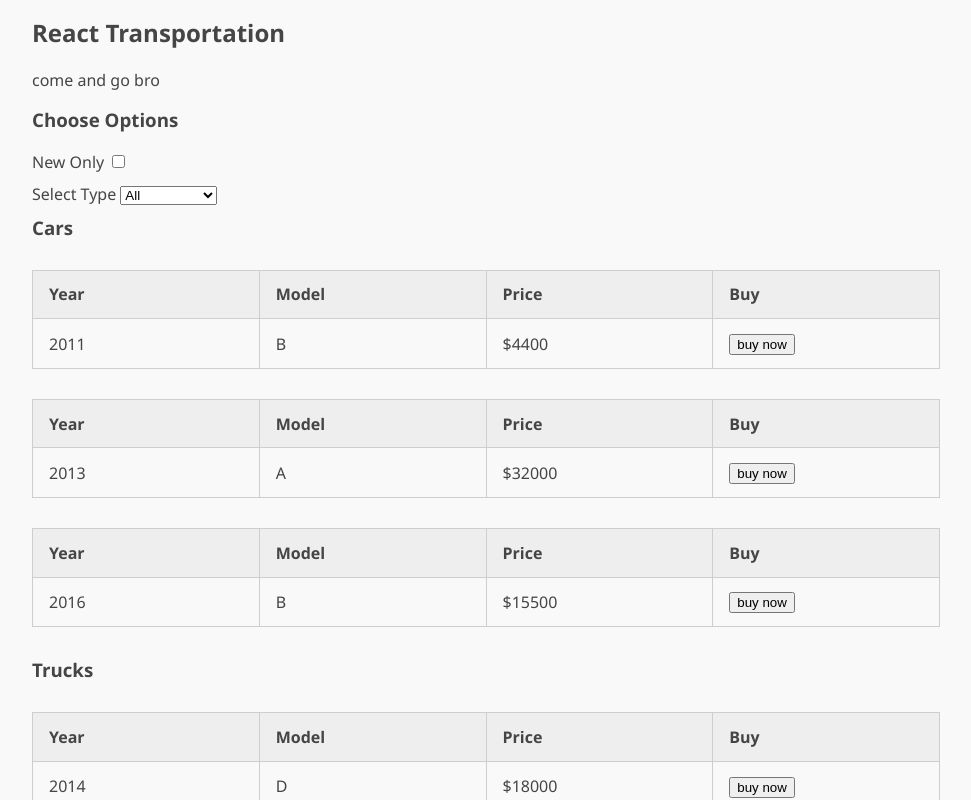
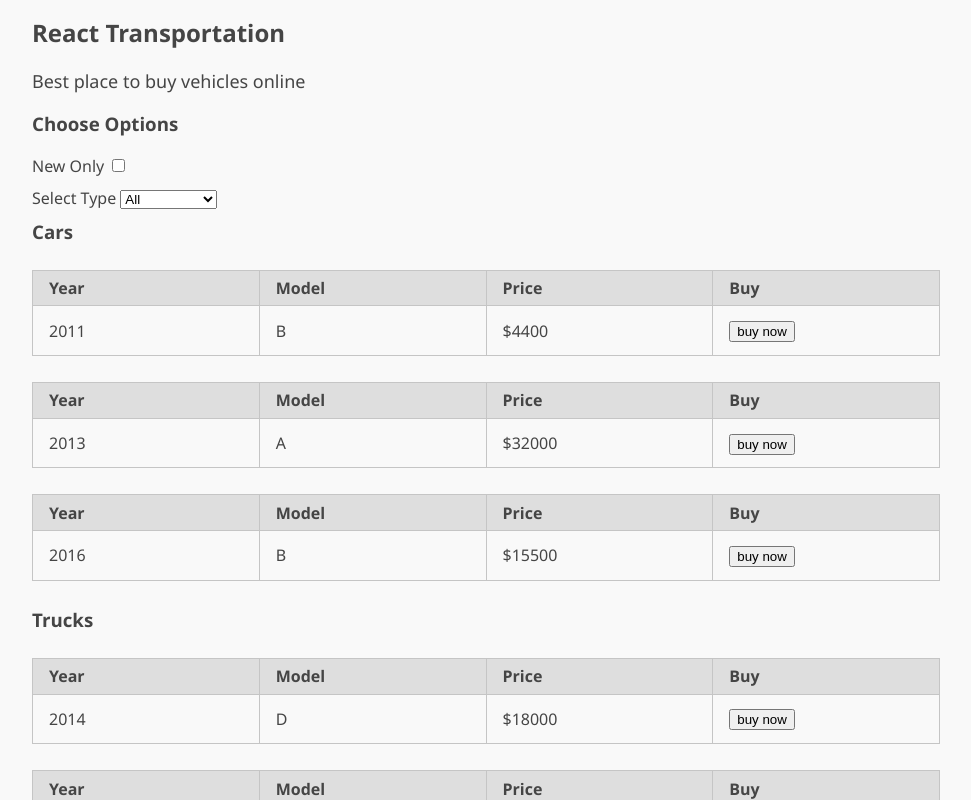
Before and after one commit to davidkvara/react-sandbox, a React (Create React App) app: page / in a window 1280 px wide. Shown: the top 800 px of the page, without its empty margins (154-1125 px from the left). Built offline with nearby package versions, Linux system fonts and the light colour scheme.

Commit message:
added checkbox filter

```diff
--- a/src/examples/table/App.js
+++ b/src/examples/table/App.js
@@ -4,15 +4,23 @@ import ProductsList from "./ProductsList";
 import "./main.css";
 
 class App extends React.Component {
-  state = { carTypes: [], value: "All" };
+  state = {
+    carTypes: this.props.transport.map(tr => tr.name),
+    value: "All",
+    isChecked: false
+  };
 
-  componentDidMount() {
-    const cars = this.props.transport.map(tr => tr.name);
-    this.setState({ carTypes: cars });
-  }
+  // componentDidMount() {
+  //   const cars =;
+  //   this.setState({ carTypes: cars });
+  // }
 
   handleOptionChange = value => {
     this.setState({ value });
+  };
+
+  handleCheckChange = check => {
+    this.setState({ isChecked: check });
   };
 
   render() {
@@ -23,17 +31,29 @@ class App extends React.Component {
       }
       return trns.name === this.state.value;
     });
+
+    const newTransport = selectedTransport.map(transport => {
+      return {
+        name: transport.name,
+        collection: transport.collection.filter(car => car.year > 2013)
+      };
+    });
+
+    let theData = this.state.isChecked ? newTransport : selectedTransport;
     return (
       <div className="market container">
         <h2>{title}</h2>
-        <p>come and go bro</p>
+        <p style={{ fontSize: "large" }}>Best place to buy vehicles online</p>
         <ProductsFilter
           title="Choose Options"
           options={this.state.carTypes}
-          onChange={this.handleOptionChange}
+          value={this.state.value}
+          checked={this.state.isChecked}
+          onSelectionChange={this.handleOptionChange}
+          onCheckBoxChange={this.handleCheckChange}
         />
         <div className="prod-list">
-          {selectedTransport.map((car, i) => <ProductsList key={i} {...car} />)}
+          {theData.map((car, i) => <ProductsList key={i} {...car} />)}
         </div>
       </div>
     );
--- a/src/examples/table/ProductsFilter.js
+++ b/src/examples/table/ProductsFilter.js
@@ -2,20 +2,30 @@ import React from "react";
 
 class ProductsFilter extends React.Component {
   handleChange = e => {
-    this.props.onChange(e.target.value);
+    this.props.onSelectionChange(e.target.value);
+  };
+
+  handleCheckBoxChange = e => {
+    this.props.onCheckBoxChange(e.target.checked);
   };
 
   render() {
-    const { title, options } = this.props;
+    const { title, options, value, checked } = this.props;
     return (
       <div className="filter-data">
         <h3>{title}</h3>
         <label htmlFor="newCheck">
-          New Only <input type="checkbox" id="newCheck" />
+          New Only{" "}
+          <input
+            type="checkbox"
+            id="newCheck"
+            checked={checked}
+            onChange={this.handleCheckBoxChange}
+          />
         </label>
         <label htmlFor="car-type" className="select-opt">
           Select Type{" "}
-          <select id="car-type" onChange={this.handleChange}>
+          <select id="car-type" value={value} onChange={this.handleChange}>
             <option value="All">All</option>
             {options.map(opt => (
               <option key={opt} value={opt}>
--- a/src/examples/table/main.css
+++ b/src/examples/table/main.css
@@ -4,25 +4,27 @@ body {
 }
 
 table {
-  margin: 30px 0;
+  margin: 26px 0;
   width: 100%;
 }
 
 table,
 td,
 th {
-  border: 1px solid #cecece;
+  border: 1px solid #c5c5c5;
   border-collapse: collapse;
 }
-th {
-  background: #eee;
-}
 
-td,
-th {
+td {
   padding: 0.8em 1em;
   text-align: left;
   width: 25%;
+}
+
+th {
+  padding: 0.4em 1em;
+  text-align: left;
+  background: #dedede;
 }
 
 .container,
```
